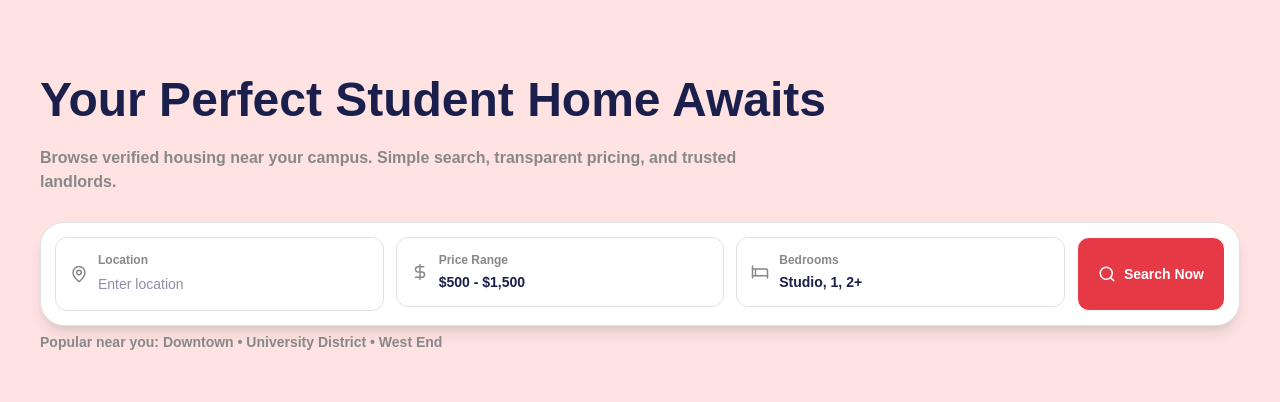
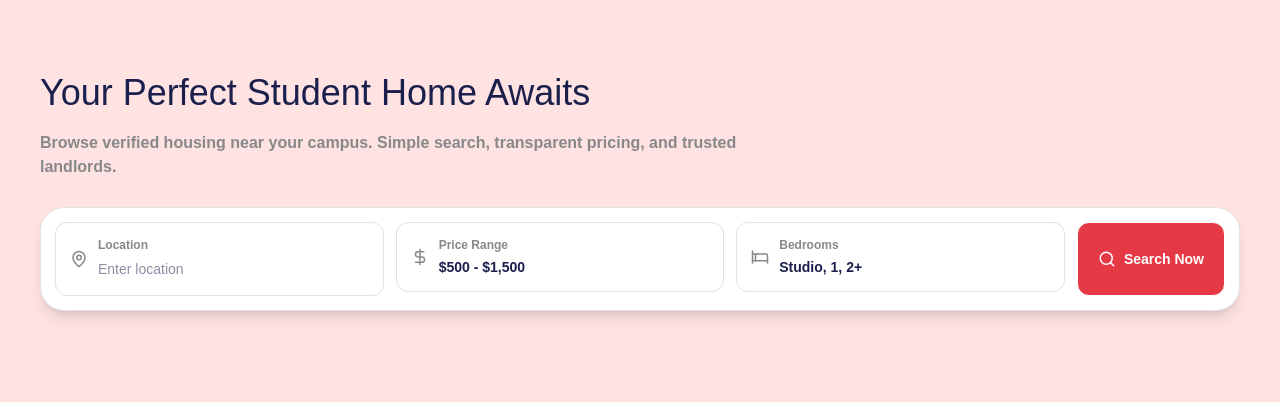
Before and after one commit to DuarteDvv/UFRoom, a Next.js app in the folder apps/web/: page /homepage in a window 1280 px wide. Shown: the part 138-540 px from the top of the page. Built offline with nearby package versions, Linux system fonts and the light colour scheme.

Commit message:
update 2

```diff
--- a/apps/web/src/app/homepage/page.tsx
+++ b/apps/web/src/app/homepage/page.tsx
@@ -18,7 +18,7 @@ export default function Homepage() {
           <div className="max-w-7xl mx-auto">
             <div className="py-18">
               <div className="mb-7">
-                <h1 className="text-4xl md:text-5xl font-bold text-housing-navy mb-4 leading-tight">
+                <h1 className="text-4xl md:text-4xl text-housing-navy mb-4 leading-tight">
                   Your Perfect Student Home Awaits
                 </h1>
                 <p className="text-base font-bold text-housing-gray max-w-3xl">
@@ -72,13 +72,6 @@ export default function Homepage() {
                     Search Now
                   </button>
                 </div>
-              </div>
-
-              {/* Popular Searches */}
-              <div className="mt-1.5">
-                <p className="text-sm font-bold text-housing-gray">
-                  Popular near you: Downtown • University District • West End
-                </p>
               </div>
             </div>
           </div>
```
